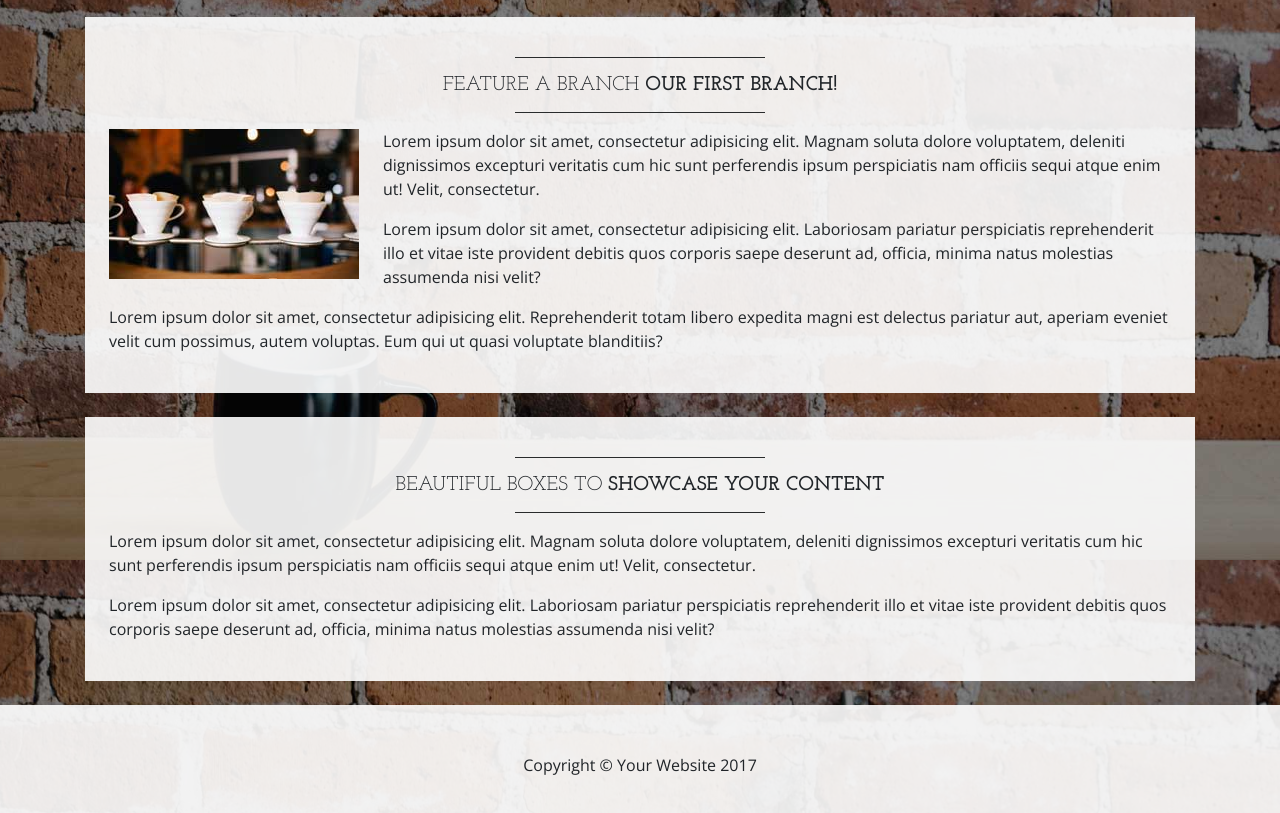
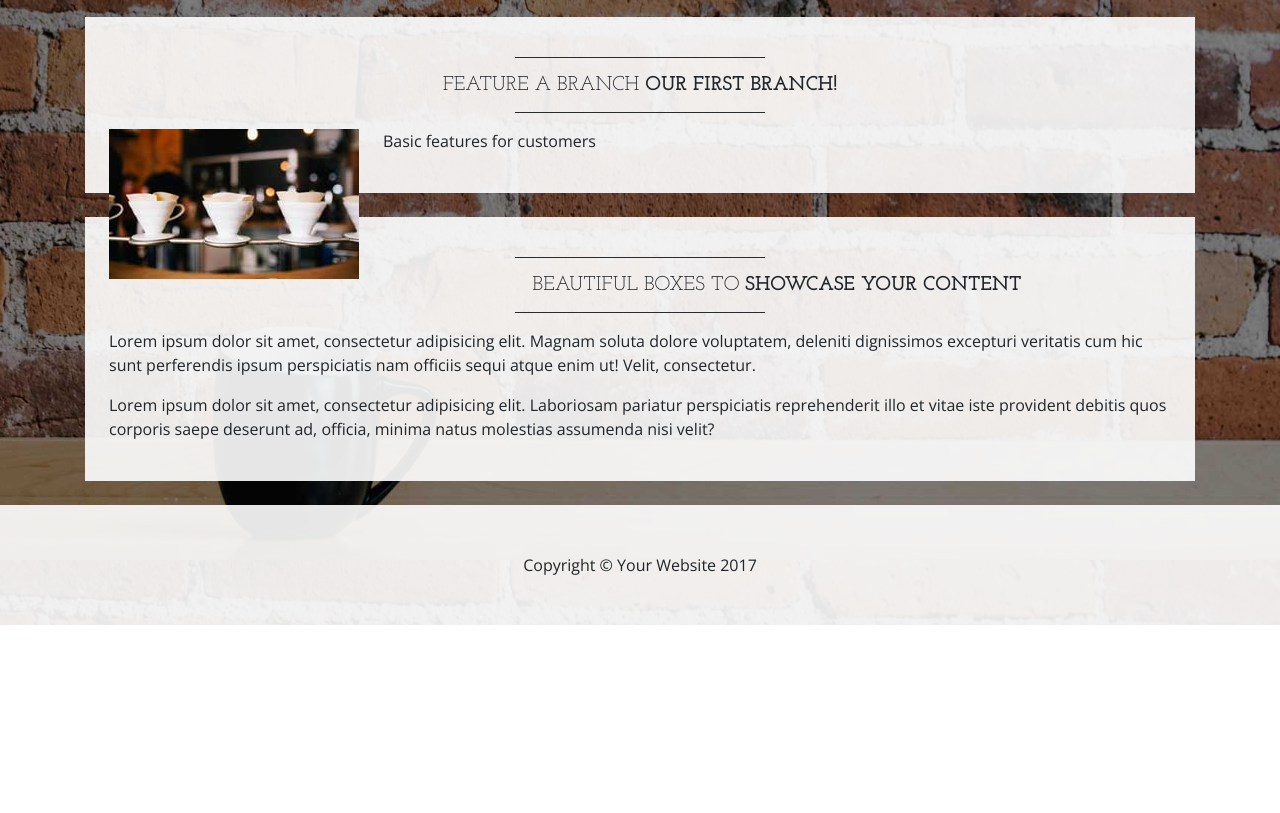
Before and after one commit to icehouze/Learning-Git, a website: page index.html in a window 1280 px wide. Shown: the part 1040-1853 px from the top of the page. After the commit the page ends 1665 px from the top, so only its background shows below. Drawn offline with nearby package versions, Linux system fonts and the light colour scheme.

Commit message:
Edited paragraph

```diff
--- a/index.html
+++ b/index.html
@@ -114,9 +114,7 @@
         </h2>
         <hr class="divider">
         <img class="img-fluid float-left mr-4 d-none d-lg-block" src="img/intro-pic.jpg" alt="">
-        <p>Lorem ipsum dolor sit amet, consectetur adipisicing elit. Magnam soluta dolore voluptatem, deleniti dignissimos excepturi veritatis cum hic sunt perferendis ipsum perspiciatis nam officiis sequi atque enim ut! Velit, consectetur.</p>
-        <p>Lorem ipsum dolor sit amet, consectetur adipisicing elit. Laboriosam pariatur perspiciatis reprehenderit illo et vitae iste provident debitis quos corporis saepe deserunt ad, officia, minima natus molestias assumenda nisi velit?</p>
-        <p>Lorem ipsum dolor sit amet, consectetur adipisicing elit. Reprehenderit totam libero expedita magni est delectus pariatur aut, aperiam eveniet velit cum possimus, autem voluptas. Eum qui ut quasi voluptate blanditiis?</p>
+        <p>Basic features for customers</p>
       </div>
 
       <div class="bg-faded p-4 my-4">
```
